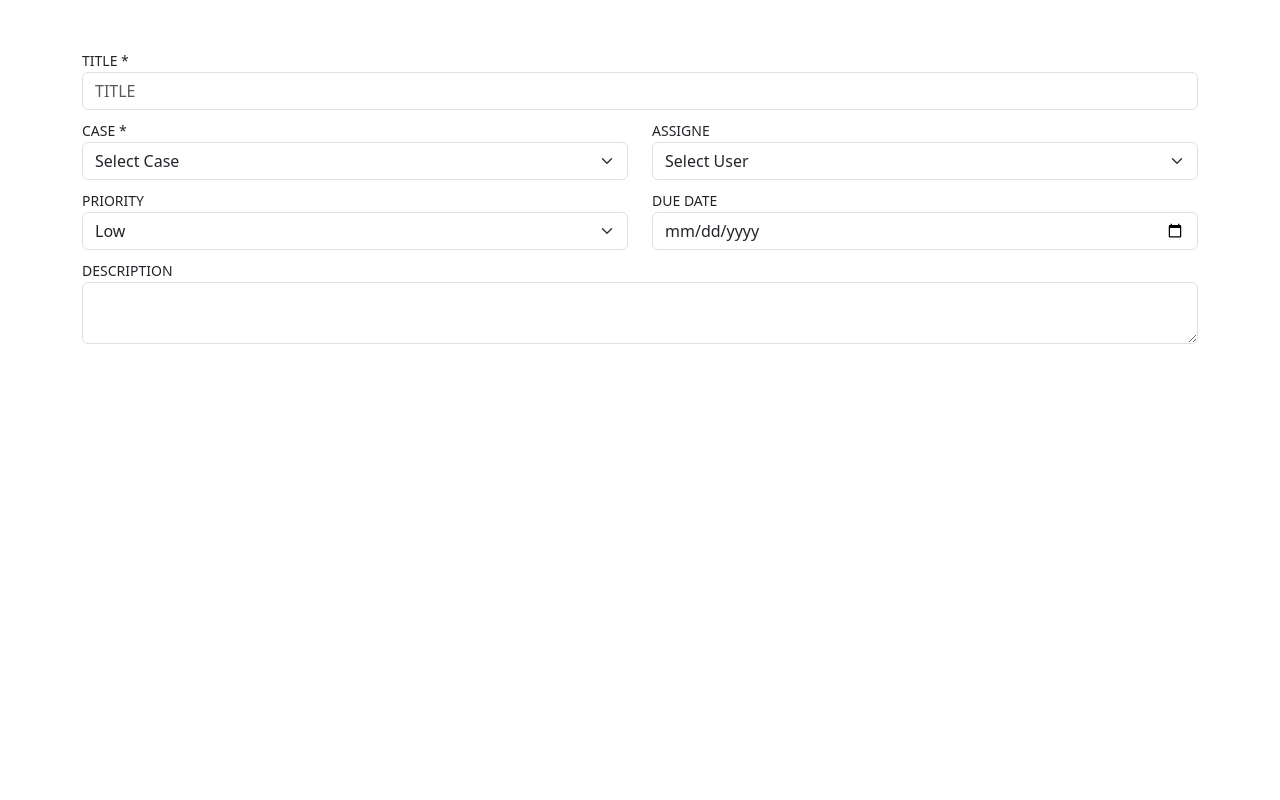
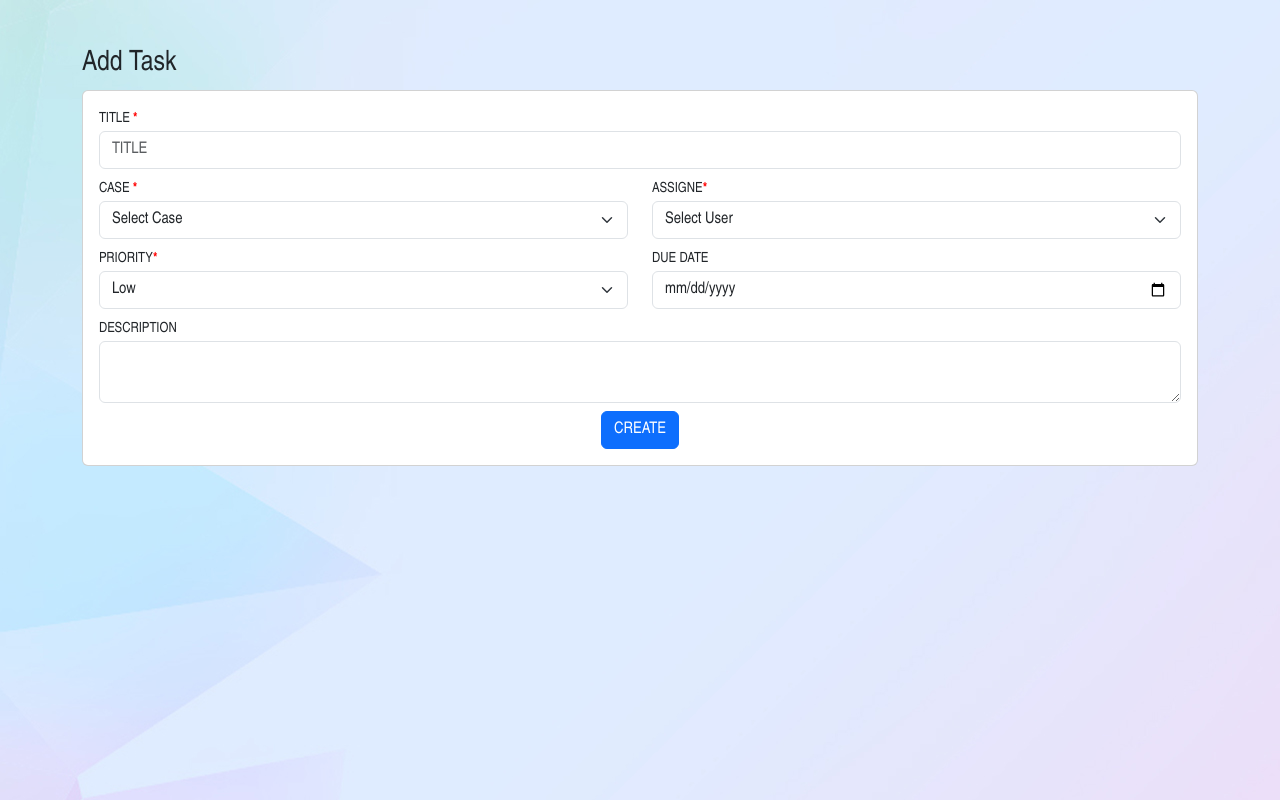
Before and after one commit to SushmithaVennam/task_ui_git, a React (Create React App) app: page / in a window 1280 px wide. Built offline with nearby package versions, Linux system fonts and the light colour scheme.

Commit message:
Add red * add task button added Card layout fixed. Added BG image

```diff
--- a/src/App.css
+++ b/src/App.css
@@ -1,4 +1,27 @@
+.App {
+  background-image: url("./resources/body-bg.jpg");
+  height: 100vh;
+}
+
 .form-group.required .control-label:after {
   content: "*";
   color: red;
 }
+
+.addTaskContainer {
+  display: flex;
+  justify-content: center;
+}
+
+.star {
+  color: red;
+  font-weight: bold;
+}
+
+.fit-content {
+  width: fit-content;
+}
+
+.AddTaskContainer {
+  font-family: "Poppins", "Arial Narrow", Arial, sans-serif;
+}
--- a/src/App.js
+++ b/src/App.js
@@ -5,7 +5,9 @@ import "bootstrap/dist/css/bootstrap.min.css";
 function App() {
   return (
     <div className="App">
-      <AddTask />
+      <div className="addTaskContainer">
+        <AddTask />
+      </div>
     </div>
   );
 }
--- a/src/components/addTask.js
+++ b/src/components/addTask.js
@@ -1,22 +1,27 @@
 import React from "react";
-import { Container } from "react-bootstrap";
+import { Button, Card, Container } from "react-bootstrap";
 import Col from "react-bootstrap/Col";
 import Form from "react-bootstrap/Form";
 import Row from "react-bootstrap/Row";
 
 function AddTask() {
   return (
-    // <div className={`d-flex justify-content-center align-items-center`}>
-    <Container fluid="md" className="mt-5">
+    <Container fluid="md" className="mt-5 AddTaskContainer">
+      <h3>Add Task</h3>
+      <Card fluid="md" className="p-3">
         <Row>
           <Form.Group className="mb-2" controlId="formBasicName">
-          <Form.Label as="small">TITLE *</Form.Label>
+            <Form.Label as="small">
+              TITLE <span className="star">*</span>
+            </Form.Label>
             <Form.Control type="text" placeholder="TITLE" name="name" />
           </Form.Group>
         </Row>
         <Row>
           <Form.Group className="mb-2" controlId="formBasic" as={Col}>
-          <Form.Label as="small">CASE *</Form.Label>
+            <Form.Label as="small">
+              CASE <span className="star">*</span>
+            </Form.Label>
             <select
               class="form-select"
               id="floatingSelect"
@@ -33,7 +38,9 @@ function AddTask() {
           </Form.Group>
 
           <Form.Group className="mb-2" controlId="formBasic" as={Col}>
-          <Form.Label as="small">ASSIGNE</Form.Label>
+            <Form.Label as="small">
+              ASSIGNE<span className="star">*</span>
+            </Form.Label>
             <select
               class="form-select"
               id="floatingSelect"
@@ -53,7 +60,9 @@ function AddTask() {
         </Row>
         <Row>
           <Form.Group className="mb-2" controlId="formBasic" as={Col}>
-          <Form.Label as="small">PRIORITY</Form.Label>
+            <Form.Label as="small">
+              PRIORITY<span className="star">*</span>
+            </Form.Label>
             <select
               class="form-select"
               id="floatingSelect"
@@ -67,13 +76,21 @@ function AddTask() {
 
           <Form.Group className="mb-2" controlId="formBasic" as={Col}>
             <Form.Label as="small">DUE DATE</Form.Label>
-          <Form.Control type="date" placeholder="2024-07-24 7:50" name="date" />
+            <Form.Control
+              type="date"
+              placeholder="2024-07-24 7:50"
+              name="date"
+            />
           </Form.Group>
         </Row>
         <Form.Group className="mb-2" controlId="formBasic">
           <Form.Label as="small">DESCRIPTION</Form.Label>
           <Form.Control type="text" name="description" as="textarea" />
         </Form.Group>
+        <div className="text-center">
+          <Button variant="primary">CREATE</Button>
+        </div>
+      </Card>
     </Container>
   );
 }
```
Also changed, not shown: src/resources/body-bg.jpg (added). Lines whose indentation alone changed are shown as unchanged.
